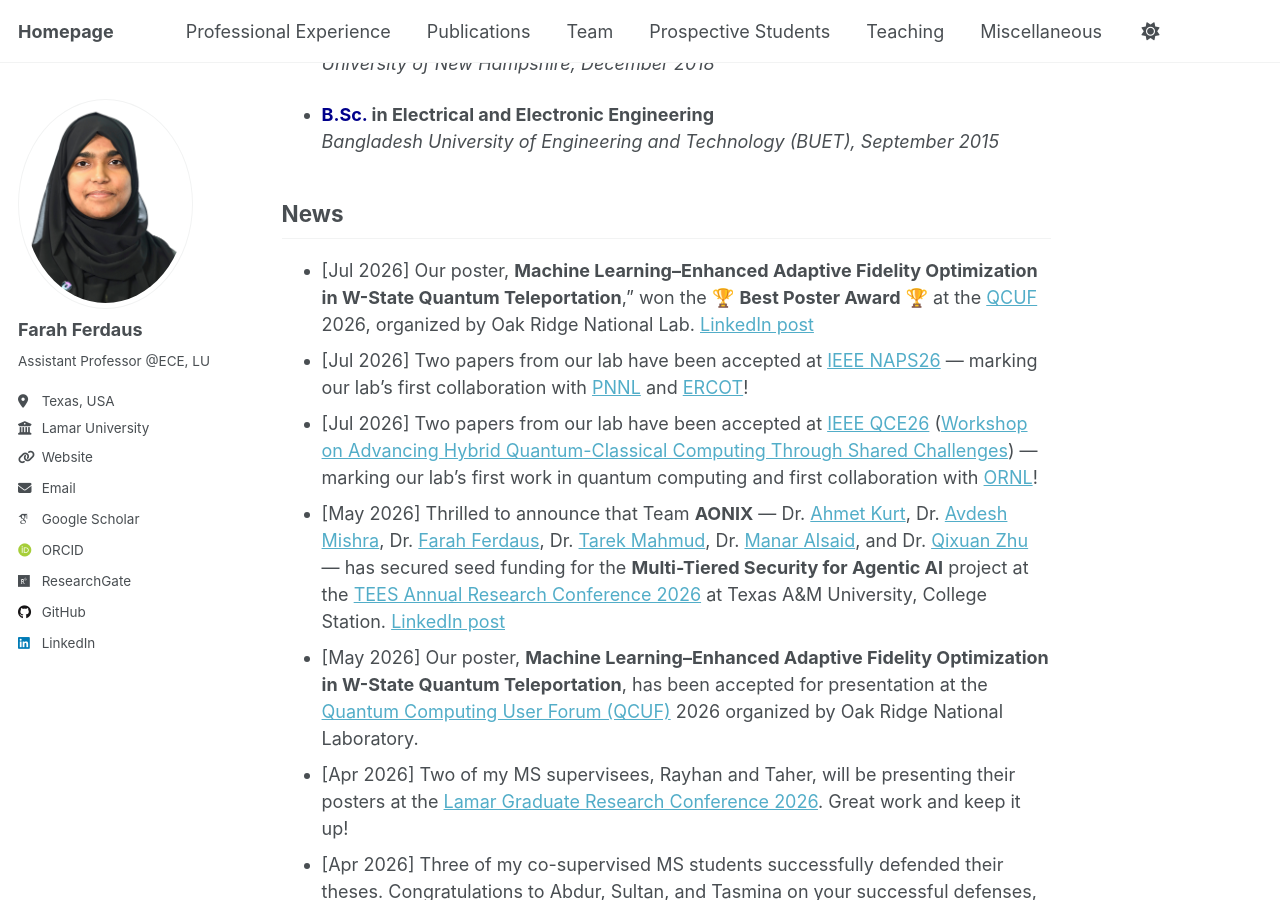
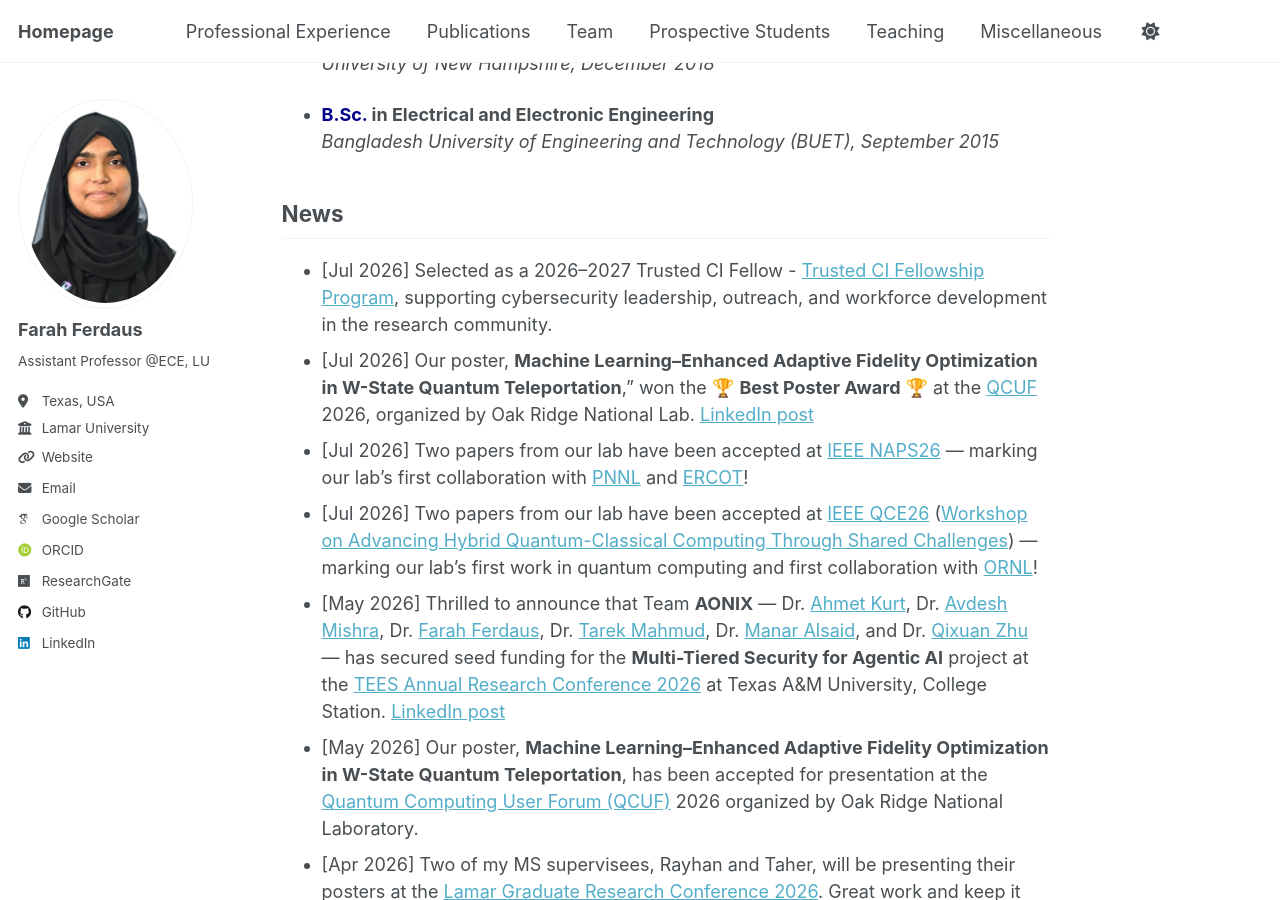
Before and after one commit to fferdaus/fferdaus.github.io, a Jekyll site: the page built from _pages/about.md, in a window 1280 px wide and 900 px high, scrolled down 861 px. Built offline with Jekyll 4.4.1, drawn with Linux system fonts in a browser that asks for light colours; emoji names are drawn with the system emoji font; some web fonts are replaced.

Commit message:
Update about.md

```diff
--- a/_pages/about.md
+++ b/_pages/about.md
@@ -61,6 +61,7 @@ I have published numerous scientific articles, including journal articles, confe
 <br> [Poster – Rayhan](https://lamar0-my.sharepoint.com/:b:/g/personal/fferdaus_lamar_edu/IQDJAmfeKdWtRoJOF0tiFMUCAV5S6lzGjz5sl6GAh_drQu0?e=ODjbzc) \| [Poster – Taher](https://lamar0-my.sharepoint.com/:b:/g/personal/fferdaus_lamar_edu/IQDaqvUznGsSSbnXCy_U9GppAXAiHoaEPJ6QIkLvs-92vq0?e=bWgcDz)
 -->
 ## News
+- [Jul 2026] Selected as a 2026–2027 Trusted CI Fellow - [Trusted CI Fellowship Program](https://trustedci.org/fellows), supporting cybersecurity leadership, outreach, and workforce development in the research community.
 - [Jul 2026] Our poster, **Machine Learning–Enhanced Adaptive Fidelity Optimization in W-State Quantum Teleportation**," won the 🏆 **Best Poster Award** 🏆 at the [QCUF](https://www.olcf.ornl.gov/calendar/2026-quantum-computing-user-forum/) 2026, organized by Oak Ridge National Lab. [LinkedIn post](https://www.linkedin.com/feed/update/urn:li:ugcPost:7486160842829369344/)
 - [Jul 2026] Two papers from our lab have been accepted at [IEEE NAPS26](https://www.mtu.edu/ece/naps-2026/) — marking our lab's first collaboration with [PNNL](https://www.pnnl.gov) and [ERCOT](https://www.ercot.com)!
 - [Jul 2026] Two papers from our lab have been accepted at [IEEE QCE26](https://qce.quantum.ieee.org/2026/) ([Workshop on Advancing Hybrid Quantum-Classical Computing Through Shared Challenges](https://events.ornl.gov/quantum-hpc-workshop-2026/)) — marking our lab's first work in quantum computing and first collaboration with [ORNL](https://www.ornl.gov)!
```
